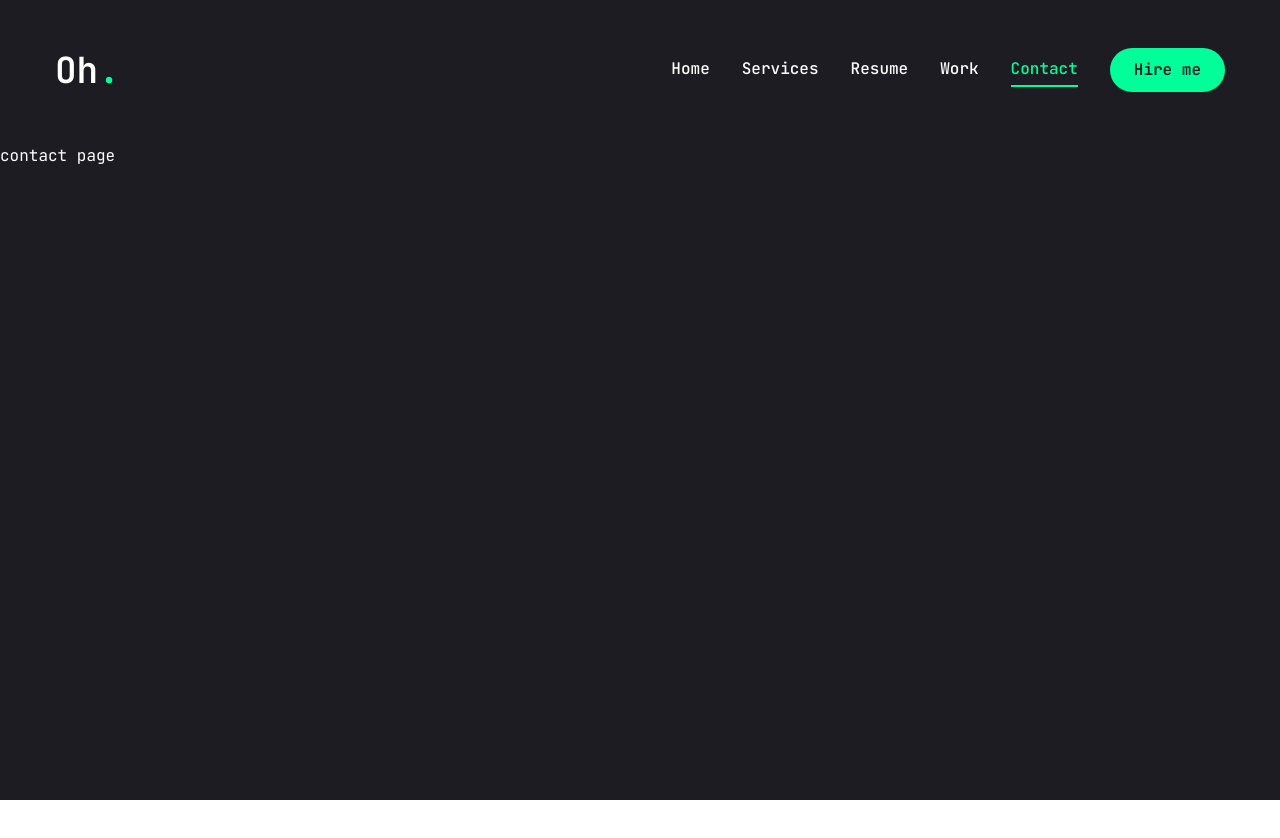
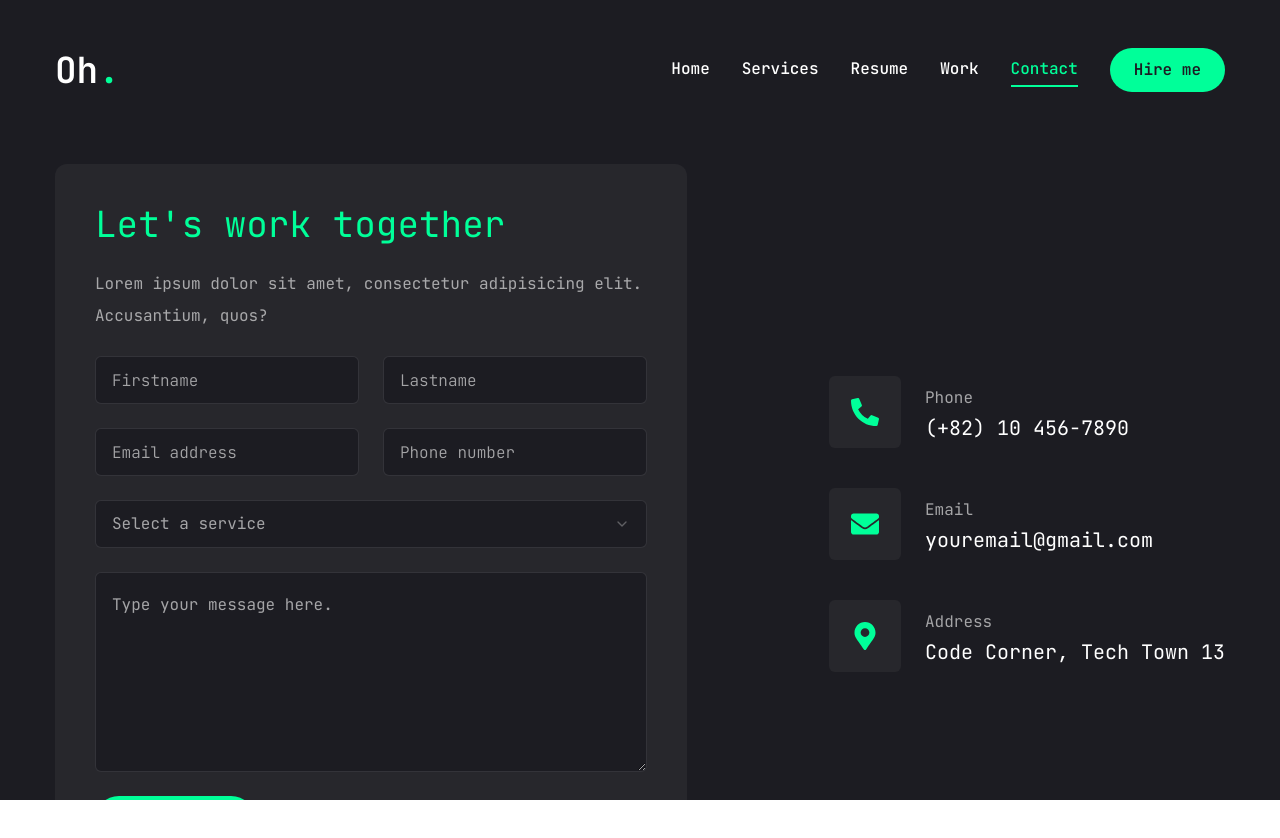
Before and after one commit to Ohjanghoon/nextjs-portfolio-clone, a Next.js app: page /contact in a window 1280 px wide. Shown: the top 838 px of the page. Before the commit the page ends 800 px from the top, so only its background shows below. Built offline with nearby package versions, Linux system fonts and the light colour scheme.

Commit message:
8. Contact Page

```diff
--- a/app/contact/page.tsx
+++ b/app/contact/page.tsx
@@ -1,3 +1,113 @@
+"use client";
+
+import { Button } from "@/components/ui/button";
+import { Input } from "@/components/ui/input";
+import { Textarea } from "@/components/ui/textarea";
+
+import {
+  Select,
+  SelectContent,
+  SelectGroup,
+  SelectItem,
+  SelectLabel,
+  SelectTrigger,
+  SelectValue,
+} from "@/components/ui/select";
+
+import { FaPhoneAlt, FaEnvelope, FaMapMarkerAlt } from "react-icons/fa";
+
+const info = [
+  {
+    icon: <FaPhoneAlt />,
+    title: "Phone",
+    description: "(+82) 10 456-7890",
+  },
+  {
+    icon: <FaEnvelope />,
+    title: "Email",
+    description: "youremail@gmail.com",
+  },
+  {
+    icon: <FaMapMarkerAlt />,
+    title: "Address",
+    description: "Code Corner, Tech Town 13",
+  },
+];
+
+import { motion } from "framer-motion";
+
 export default function Contact() {
-  return <div>contact page</div>;
+  return (
+    <motion.section
+      initial={{ opacity: 0 }}
+      animate={{
+        opacity: 1,
+        transition: { delay: 2.4, duration: 0.4, ease: "easeIn" },
+      }}
+      className="py-6"
+    >
+      <div className="container mx-auto">
+        <div className="flex flex-col xl:flex-row gap-[30px]">
+          {/* form */}
+          <div className="xl:w-[54%] order-2 xl:order-none">
+            <form className="flex flex-col gap-6 p-10 bg-[#27272c] rounded-xl">
+              <h3 className="text-4xl text-accent">Let's work together</h3>
+              <p className="text-white/60">
+                Lorem ipsum dolor sit amet, consectetur adipisicing elit.
+                Accusantium, quos?
+              </p>
+              {/* input */}
+              <div className="grid grid-cols-1 md:grid-cols-2 gap-6">
+                <Input type="firstname" placeholder="Firstname" />
+                <Input type="lastname" placeholder="Lastname" />
+                <Input type="email" placeholder="Email address" />
+                <Input type="phone" placeholder="Phone number" />
+              </div>
+              {/* select */}
+              <Select>
+                <SelectTrigger className="w-full">
+                  <SelectValue placeholder="Select a service" />
+                </SelectTrigger>
+                <SelectContent>
+                  <SelectGroup>
+                    <SelectLabel>Select a service</SelectLabel>
+                    <SelectItem value="est">Web Development</SelectItem>
+                    <SelectItem value="cst">UI/UX Design</SelectItem>
+                    <SelectItem value="mst">Logo Design</SelectItem>
+                  </SelectGroup>
+                </SelectContent>
+              </Select>
+              {/* textarea */}
+              <Textarea
+                className="h-[200px]"
+                placeholder="Type your message here."
+              />
+              {/* btn */}
+              <Button size="md" className="max-w-40">
+                Send message
+              </Button>
+            </form>
+          </div>
+          {/* info */}
+          <div className="flex-1 flex items-center xl:justify-end order-1 xl:order-none mb-8 xl:mb-0">
+            <ul className="flex flex-col gap-10">
+              {info.map((item, index) => {
+                return (
+                  <li key={index} className="flex items-center gap-6">
+                    <div className="w-[52px] h-[52px] xl:w-[72px] xl:h-[72px] bg-[#27272c] text-accent rounded-md flex items-center justify-center">
+                      <div className="text-[28px]">{item.icon}</div>
+                    </div>
+                    <div className="flex-1">
+                      <p className="text-white/60">{item.title}</p>
+                      <h3 className="text-xl">{item.description}</h3>
+                    </div>
+                  </li>
+                );
+              })}
+            </ul>
+          </div>
+        </div>
+      </div>
+    </motion.section>
+  );
 }
--- a/components/ui/input.tsx
+++ b/components/ui/input.tsx
@@ -1,6 +1,6 @@
-import * as React from "react"
+import * as React from "react";
 
-import { cn } from "@/lib/utils"
+import { cn } from "@/lib/utils";
 
 export interface InputProps
   extends React.InputHTMLAttributes<HTMLInputElement> {}
@@ -11,15 +11,15 @@
       <input
         type={type}
         className={cn(
-          "flex h-10 w-full rounded-md border border-input bg-background px-3 py-2 text-sm ring-offset-background file:border-0 file:bg-transparent file:text-sm file:font-medium file:text-foreground placeholder:text-muted-foreground focus-visible:outline-none focus-visible:ring-2 focus-visible:ring-ring focus-visible:ring-offset-2 disabled:cursor-not-allowed disabled:opacity-50",
+          "flex h-[48px] rounded-md border border-white/10 focus:border-accent font-light bg-primary px-4 py-5 text-base placeholder:text-white/60 outline-none",
           className
         )}
         ref={ref}
         {...props}
       />
-    )
+    );
   }
-)
-Input.displayName = "Input"
+);
+Input.displayName = "Input";
 
-export { Input }
+export { Input };
--- a/components/ui/select.tsx
+++ b/components/ui/select.tsx
@@ -1,16 +1,16 @@
-"use client"
+"use client";
 
-import * as React from "react"
-import * as SelectPrimitive from "@radix-ui/react-select"
-import { Check, ChevronDown, ChevronUp } from "lucide-react"
+import * as React from "react";
+import * as SelectPrimitive from "@radix-ui/react-select";
+import { Check, ChevronDown, ChevronUp } from "lucide-react";
 
-import { cn } from "@/lib/utils"
+import { cn } from "@/lib/utils";
 
-const Select = SelectPrimitive.Root
+const Select = SelectPrimitive.Root;
 
-const SelectGroup = SelectPrimitive.Group
+const SelectGroup = SelectPrimitive.Group;
 
-const SelectValue = SelectPrimitive.Value
+const SelectValue = SelectPrimitive.Value;
 
 const SelectTrigger = React.forwardRef<
   React.ElementRef<typeof SelectPrimitive.Trigger>,
@@ -19,7 +19,7 @@
   <SelectPrimitive.Trigger
     ref={ref}
     className={cn(
-      "flex h-10 w-full items-center justify-between rounded-md border border-input bg-background px-3 py-2 text-sm ring-offset-background placeholder:text-muted-foreground focus:outline-none focus:ring-2 focus:ring-ring focus:ring-offset-2 disabled:cursor-not-allowed disabled:opacity-50 [&>span]:line-clamp-1",
+      "flex h-[48px] w-full items-center justify-between rounded-md border border-white/10 bg-primary px-4 py-5 text-base text-white/60 placeholder:text-white/10 focus:border-accent outline-none",
       className
     )}
     {...props}
@@ -29,8 +29,8 @@
       <ChevronDown className="h-4 w-4 opacity-50" />
     </SelectPrimitive.Icon>
   </SelectPrimitive.Trigger>
-))
-SelectTrigger.displayName = SelectPrimitive.Trigger.displayName
+));
+SelectTrigger.displayName = SelectPrimitive.Trigger.displayName;
 
 const SelectScrollUpButton = React.forwardRef<
   React.ElementRef<typeof SelectPrimitive.ScrollUpButton>,
@@ -46,8 +46,8 @@
   >
     <ChevronUp className="h-4 w-4" />
   </SelectPrimitive.ScrollUpButton>
-))
-SelectScrollUpButton.displayName = SelectPrimitive.ScrollUpButton.displayName
+));
+SelectScrollUpButton.displayName = SelectPrimitive.ScrollUpButton.displayName;
 
 const SelectScrollDownButton = React.forwardRef<
   React.ElementRef<typeof SelectPrimitive.ScrollDownButton>,
@@ -63,9 +63,9 @@
   >
     <ChevronDown className="h-4 w-4" />
   </SelectPrimitive.ScrollDownButton>
-))
+));
 SelectScrollDownButton.displayName =
-  SelectPrimitive.ScrollDownButton.displayName
+  SelectPrimitive.ScrollDownButton.displayName;
 
 const SelectContent = React.forwardRef<
   React.ElementRef<typeof SelectPrimitive.Content>,
@@ -75,7 +75,7 @@
     <SelectPrimitive.Content
       ref={ref}
       className={cn(
-        "relative z-50 max-h-96 min-w-[8rem] overflow-hidden rounded-md border bg-popover text-popover-foreground shadow-md data-[state=open]:animate-in data-[state=closed]:animate-out data-[state=closed]:fade-out-0 data-[state=open]:fade-in-0 data-[state=closed]:zoom-out-95 data-[state=open]:zoom-in-95 data-[side=bottom]:slide-in-from-top-2 data-[side=left]:slide-in-from-right-2 data-[side=right]:slide-in-from-left-2 data-[side=top]:slide-in-from-bottom-2",
+        "relative z-50 max-h-96 min-w-[8rem] overflow-hidden rounded-md border border-white/10 bg-primary text-white shadow-md data-[state=open]:animate-in data-[state=closed]:animate-out data-[state=closed]:fade-out-0 data-[state=open]:fade-in-0 data-[state=closed]:zoom-out-95 data-[state=open]:zoom-in-95 data-[side=bottom]:slide-in-from-top-2 data-[side=left]:slide-in-from-right-2 data-[side=right]:slide-in-from-left-2 data-[side=top]:slide-in-from-bottom-2 dark:border-slate-800 dark:bg-slate-950 dark:text-slate-50",
         position === "popper" &&
           "data-[side=bottom]:translate-y-1 data-[side=left]:-translate-x-1 data-[side=right]:translate-x-1 data-[side=top]:-translate-y-1",
         className
@@ -96,8 +96,8 @@
       <SelectScrollDownButton />
     </SelectPrimitive.Content>
   </SelectPrimitive.Portal>
-))
-SelectContent.displayName = SelectPrimitive.Content.displayName
+));
+SelectContent.displayName = SelectPrimitive.Content.displayName;
 
 const SelectLabel = React.forwardRef<
   React.ElementRef<typeof SelectPrimitive.Label>,
@@ -108,8 +108,8 @@
     className={cn("py-1.5 pl-8 pr-2 text-sm font-semibold", className)}
     {...props}
   />
-))
-SelectLabel.displayName = SelectPrimitive.Label.displayName
+));
+SelectLabel.displayName = SelectPrimitive.Label.displayName;
 
 const SelectItem = React.forwardRef<
   React.ElementRef<typeof SelectPrimitive.Item>,
@@ -118,7 +118,7 @@
   <SelectPrimitive.Item
     ref={ref}
     className={cn(
-      "relative flex w-full cursor-default select-none items-center rounded-sm py-1.5 pl-8 pr-2 text-sm outline-none focus:bg-accent focus:text-accent-foreground data-[disabled]:pointer-events-none data-[disabled]:opacity-50",
+      "relative flex w-full cursor-default select-none items-center rounded-sm py-1.5 pl-8 pr-2 text-sm outline-none focus:bg-accent focus:text-primary data-[disabled]:pointer-events-none data-[disabled]:opacity-50 dark:focus:bg-slate-800 dark:focus:text-slate-50",
       className
     )}
     {...props}
@@ -131,8 +131,8 @@
 
     <SelectPrimitive.ItemText>{children}</SelectPrimitive.ItemText>
   </SelectPrimitive.Item>
-))
-SelectItem.displayName = SelectPrimitive.Item.displayName
+));
+SelectItem.displayName = SelectPrimitive.Item.displayName;
 
 const SelectSeparator = React.forwardRef<
   React.ElementRef<typeof SelectPrimitive.Separator>,
@@ -143,8 +143,8 @@
     className={cn("-mx-1 my-1 h-px bg-muted", className)}
     {...props}
   />
-))
-SelectSeparator.displayName = SelectPrimitive.Separator.displayName
+));
+SelectSeparator.displayName = SelectPrimitive.Separator.displayName;
 
 export {
   Select,
@@ -157,4 +157,4 @@
   SelectSeparator,
   SelectScrollUpButton,
   SelectScrollDownButton,
-}
+};
--- a/components/ui/textarea.tsx
+++ b/components/ui/textarea.tsx
@@ -1,6 +1,6 @@
-import * as React from "react"
+import * as React from "react";
 
-import { cn } from "@/lib/utils"
+import { cn } from "@/lib/utils";
 
 export interface TextareaProps
   extends React.TextareaHTMLAttributes<HTMLTextAreaElement> {}
@@ -10,15 +10,15 @@
     return (
       <textarea
         className={cn(
-          "flex min-h-[80px] w-full rounded-md border border-input bg-background px-3 py-2 text-sm ring-offset-background placeholder:text-muted-foreground focus-visible:outline-none focus-visible:ring-2 focus-visible:ring-ring focus-visible:ring-offset-2 disabled:cursor-not-allowed disabled:opacity-50",
+          "flex min-h-[80px] w-full rounded-md border border-white/10 bg-primary px-4 py-5 text-base placeholder:text-white/60 focus-visible:outline-none focus-visible:ring-1 focus-visible:ring-accent focus-visible:ring-offset-0 disabled:cursor-not-allowed disabled:opacity-50",
           className
         )}
         ref={ref}
         {...props}
       />
-    )
+    );
   }
-)
-Textarea.displayName = "Textarea"
+);
+Textarea.displayName = "Textarea";
 
-export { Textarea }
+export { Textarea };
```
